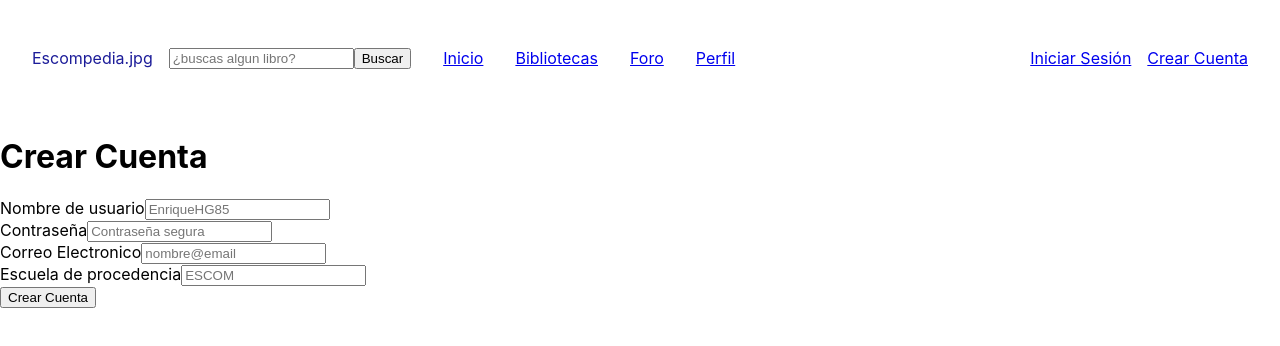
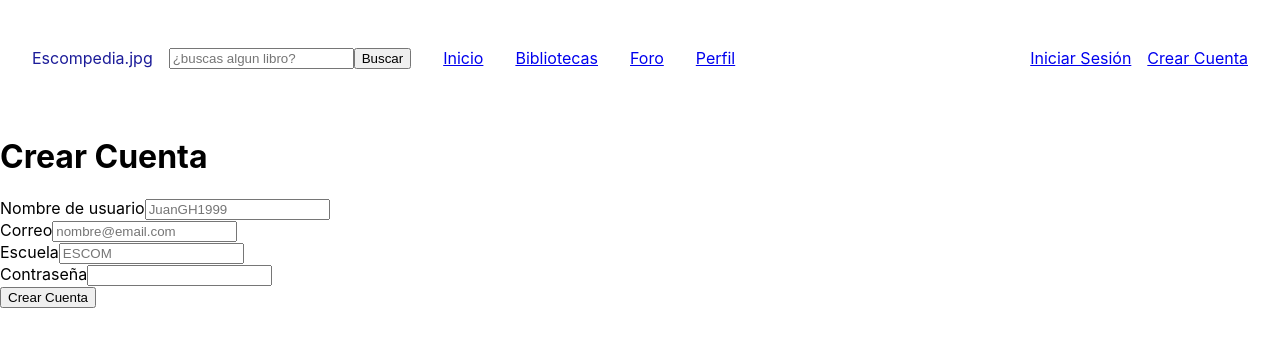
Before and after one commit to MiguelG52/ESCOMpedia, a React (Create React App) app in the folder escompedia/: page /registrarse in a window 1280 px wide. Shown: the top 346 px of the page. Built offline with nearby package versions, Linux system fonts and the light colour scheme.

Commit message:
Firebase
Se crea el context de firebase y la configuracion de la API

```diff
--- /dev/null
+++ b/escompedia/src/firebase/Context.jsx
@@ -0,0 +1,3 @@
+import React, { createContext } from 'react'
+
+const FirebaseContext = createContext(null)
--- a/escompedia/src/hooks/useValidacion.jsx
+++ b/escompedia/src/hooks/useValidacion.jsx
@@ -1,7 +1,7 @@
-import React, {useState, useEffect} from 'react'
+import {useState, useEffect} from 'react'
 
-const useValidacion = (initialState, validar, fn) => {
-    const [Valores, setValores] = useState(initialState)
+const useValidacion = (estadoInicial, validar, fn) => {
+    const [Valores, setValores] = useState(estadoInicial)
     /*Si falla la validacion se llenara este objeto*/
     const [Errores, setErrores] = useState({})
     /*Si el state cambia a true, se enviara el formulario*/
@@ -10,27 +10,31 @@ const useValidacion = (initialState, validar, fn) => {
     useEffect(() => {
         if(SubmitForm){
             /*Verificamos si el objeto esta vacio y creamos una variable de errores*/
-            const noErrores = Object.keys.length === 0;
+            const noErrores = Object.keys(Errores).length === 0;
             /* si no hay errores se ejecuta la funcion que viene en el parametro */
             if(noErrores){
                 fn();
             }
             setSubmitForm(false);
         }
-    }, []);
+    }, [Errores]);
 
-    const handleChange = (e) => setValores({...Valores, [e.tarjet.name] : e.tarjet.value})
+    const handleChange = (e) => setValores({...Valores, [e.target.name] : e.target.value})
 
     const handleSubmit = (e) => {
         e.preventDefault();
         const erroresValidacion = validar(Valores);
         setErrores(erroresValidacion)
-        setSubmitForm(SubmitForm);
+        setSubmitForm(true);
+    }
+    const handleBlur = () =>{
+        const erroresValidacion = validar(Valores);
+        setErrores(erroresValidacion)
     }
 
-    return(
-        Valores, Errores, SubmitForm, handleChange, handleSubmit
-    );
+    return{
+        Valores, Errores, handleChange, handleSubmit, handleBlur
+    };
 }
 
-export default useValidacion
+export default useValidacion;
--- a/escompedia/src/views/login/CreateAccount.jsx
+++ b/escompedia/src/views/login/CreateAccount.jsx
@@ -1,49 +1,75 @@
-import React from 'react'
-import { Input } from '../../components/Input'
+import React, {useState} from 'react'
+import { Input} from '../../components/Input'
+import validarCrearCuenta from '../../const/validaciones/sign'
 import useValidacion from '../../hooks/useValidacion'
 
-const State_Validacion = {
-    nombre: '',
-    email: '',
-    pass: '',
-    school: ''
+
+const STATE_INICIAL = {
+    nombre: "",
+    email: "",
+    pass: "",
+    escuela: ""
 }
 
 const CreateAccount = () => {
 
+    function crearCuenta(){
+        console.log("Creando Cuenta....")
+    }
+    const {Valores, Errores, handleChange, handleSubmit, handleBlur} = useValidacion(STATE_INICIAL, validarCrearCuenta, crearCuenta);
+
+    const {nombre, email, escuela, pass} = Valores
 
     return (
         <div>
             <h1>Crear Cuenta</h1>
-            <form>
+            <form
+                onSubmit={handleSubmit}
+                noValidate
+            >
                 <Input
                     label="Nombre de usuario"
-                    id="name"
-                    name="name"
                     type="text"
-                    placeholder="EnriqueHG85"
+                    id="nombre"
+                    name="nombre"
+                    placeholder="JuanGH1999"
+                    onChange={handleChange}
+                    value={nombre}
+                    onBlur={handleBlur}
                 />
+                {Errores.nombre && <p>{Errores.nombre}</p> }
+                <Input
+                    label="Correo"
+                    type="email"
+                    id="email"
+                    name="email"
+                    placeholder="nombre@email.com"
+                    onChange={handleChange}
+                    value={email}
+
+                />
+                {Errores.email && <p>{Errores.email}</p> }
+                <Input
+                    label="Escuela"
+                    type="text"
+                    id="escuela"
+                    name="escuela"
+                    placeholder="ESCOM"
+                    onChange={handleChange}
+                    value={escuela}
+
+                />
+                {Errores.escuela && <p>{Errores.escuela}</p> }
                 <Input
                     label="Contraseña"
+                    type="password"
                     id="pass"
                     name="pass"
-                    type="pass"
-                    placeholder="Contraseña segura"
+                    onChange={handleChange}
+                    value={pass}
+
                 />
-                <Input
-                    label="Correo Electronico"
-                    id="email"
-                    name="email"
-                    type="email"
-                    placeholder="nombre@email"
-                />
-                <Input
-                    label="Escuela de procedencia"
-                    id="school"
-                    name="school"
-                    type="text"
-                    placeholder="ESCOM"
-                />
+                {Errores.pass && <p>{Errores.pass}</p> }
                 <button>Crear Cuenta</button>
             </form>
         </div>
```
Also changed, not shown: escompedia/src/firebase/FireBase.jsx (added), escompedia/src/firebase/index.jsx (added), escompedia/src/hooks/index.jsx (deleted).
